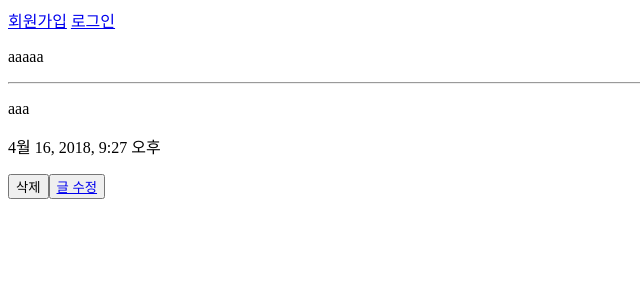
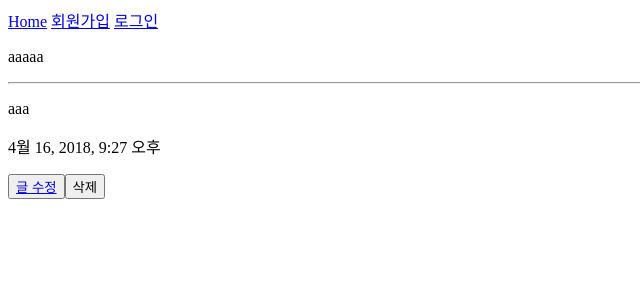
Before and after one commit to lcw9206/django-blog, a Django app: page /post/4/ in a window 1280 px wide. Shown: the top 300 px of the page, without its empty margins (0-640 px from the left). Run offline with Django 3.2, Linux system fonts and the light colour scheme; data comes from the database, SQL or seed files in the repository.

Commit message:
최상위 템플릿에 Home 이동 버튼 생성

```diff
--- a/myblog/myblog/templates/layout.html
+++ b/myblog/myblog/templates/layout.html
@@ -6,6 +6,7 @@
     </head>
     <body>
     <nav>
+        <a href="{% url "post:post_list" %}">Home</a>
         {% if not user.is_authenticated %}
             <a href="{% url "signup" %}">회원가입</a>
             <a href="{% url "login" %}">로그인</a>
--- a/myblog/post/templates/post/post_detail.html
+++ b/myblog/post/templates/post/post_detail.html
@@ -8,11 +8,12 @@
         <p><img src="{{ post.post_thumbnail.url }}"/></p>
     {% endif %}
     <p>{{ post.updated_at }}</p>
+
+    <button><a href="{% url "post:post_edit" post.id %}" methods="POST">글 수정</a></button>
     <form action="{% url "post:post_delete" post.id %}" method="POST">
         {% csrf_token %}
         <input type="submit" value="삭제" onclick="return confirm('삭제하시겠습니까?')">
     </form>
-    <button><a href="{% url "post:post_edit" post.id %}" methods="POST">글 수정</a></button>
 </table>
 
 {% endblock %}
```
